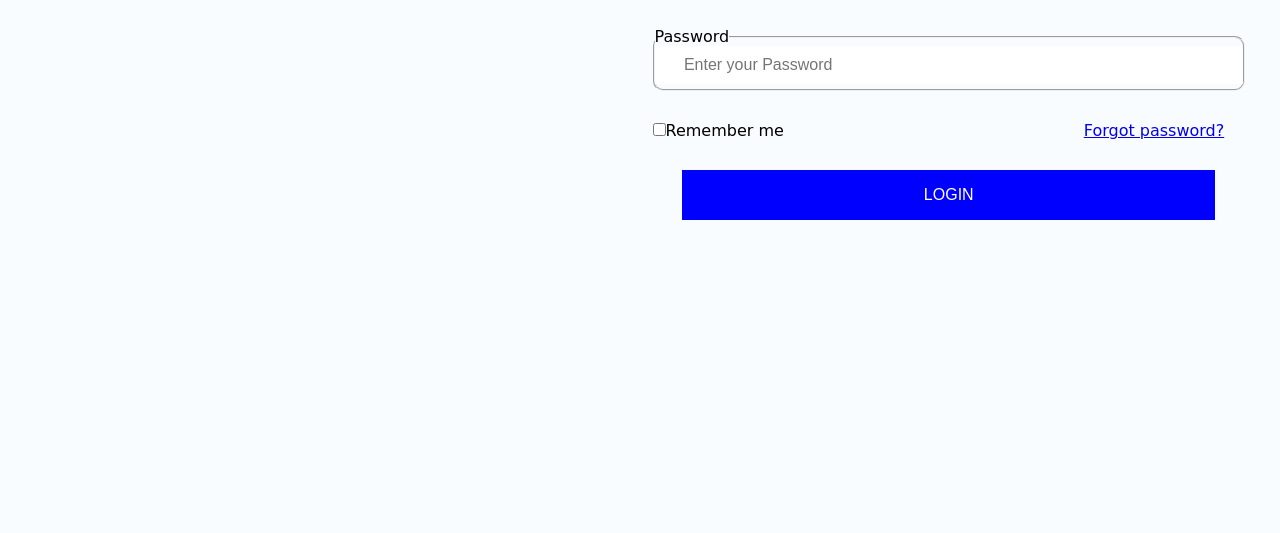
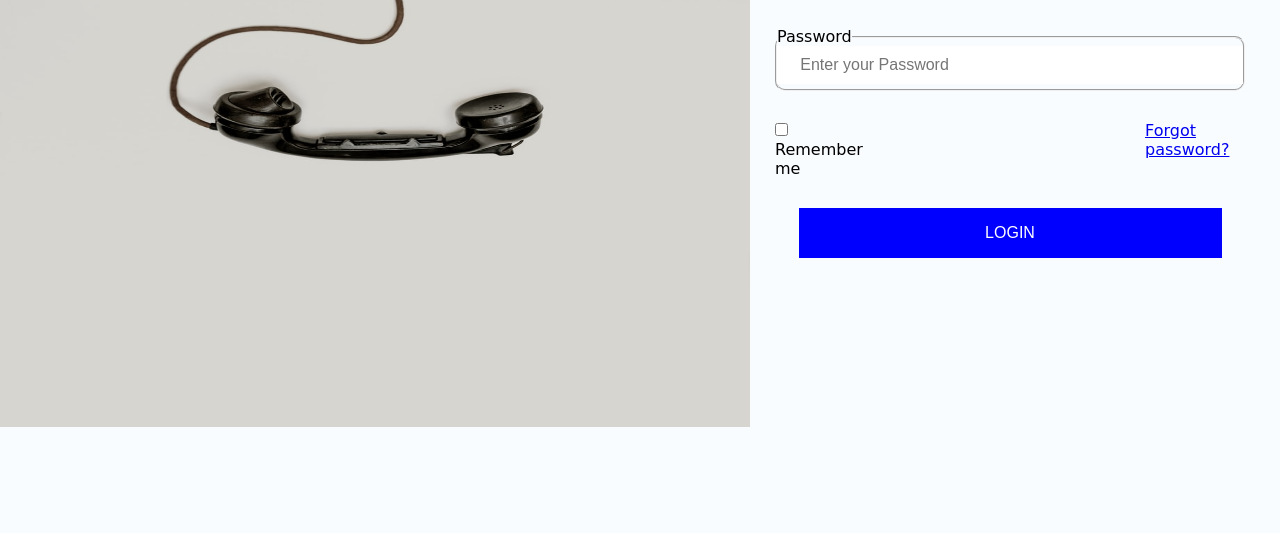
Before and after one commit to olise21/login, a plain HTML site: page index.html in a window 1280 px wide. Shown: the part 267-800 px from the top of the page. Drawn offline with Linux system fonts and the light colour scheme; files that its build step writes are made by us from their sources.

Commit message:
Update index.html

```diff
--- a/index.html
+++ b/index.html
@@ -3,12 +3,12 @@
     <head>
         <meta charset="UTF-8">
         <title>Log In</title>
-        <link rel="stylesheet" type="text/css" href="./css/login.css">
+        <link rel="stylesheet" type="text/css" href="login.css">
     </head>
     <body>
         <main>
             <div class="left-desktop">
-                <img src="./images/photo-1523966211575-eb4a01e7dd51.jpeg" alt="Background Image">
+                <img src="photo-1523966211575-eb4a01e7dd51.jpeg" alt="Background Image">
             </div>
             <div class="right-desktop">
                 <h1>Log In to Continue</h1>
```
